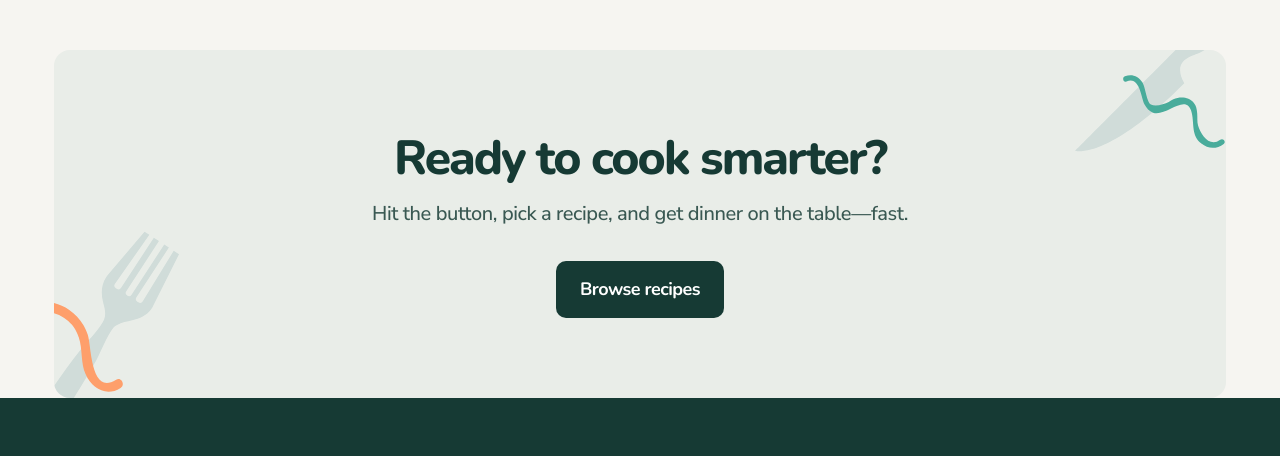
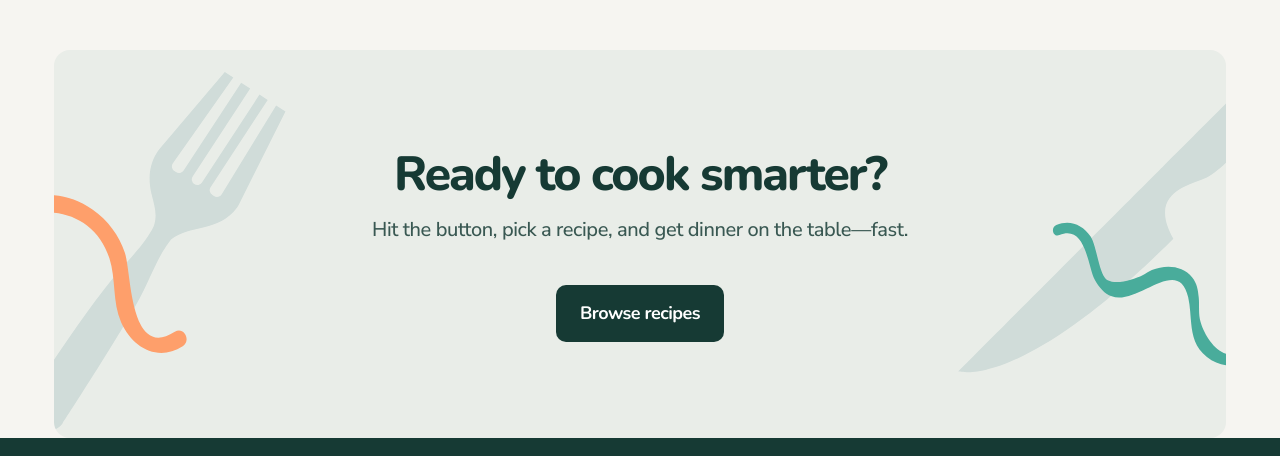
Before and after one commit to jkaps9/recipe-finder, a website built with webpack: page src/template.html in a window 1280 px wide. Shown: the part 1963-2419 px from the top of the page. Built offline with nearby package versions, Linux system fonts and the light colour scheme.

Commit message:
style cta for desktop

```diff
--- a/src/styles.css
+++ b/src/styles.css
@@ -667,7 +667,7 @@ a {
   display: flex;
   flex-direction: column;
   align-items: center;
-  gap: 2rem;
+  gap: clamp(2rem, 1.5229rem + 2.0356vw, 2.5rem);
   padding: clamp(3rem, 1.0916rem + 8.1425vw, 5rem)
     clamp(0rem, 1.9542rem + -4.0712vw, 1rem);
   border-radius: 1rem;
@@ -686,6 +686,7 @@ a {
 
 @media only screen and (min-width: 48rem) {
   .cta__container {
+    padding: clamp(5rem, 3.1887rem + 3.7736vw, 6rem) 0;
     position: relative;
     background:
       url("assets/svgs/pattern-knife.svg") no-repeat top -50px right -20.78px/
@@ -696,6 +697,16 @@ a {
   }
 }
 
+@media only screen and (min-width: 64rem) {
+  .cta__container {
+    background:
+      url("assets/svgs/pattern-knife.svg") no-repeat center right -70.43px/
+        338.43px 338.43px,
+      url("assets/svgs/pattern-fork.svg") no-repeat bottom -17.23px left -73px /
+        314.67px 390.23px,
+      var(--colors-neutral-200);
+  }
+}
 /* ******************* */
 /*       FOOTER        */
 /* ******************* */
```
